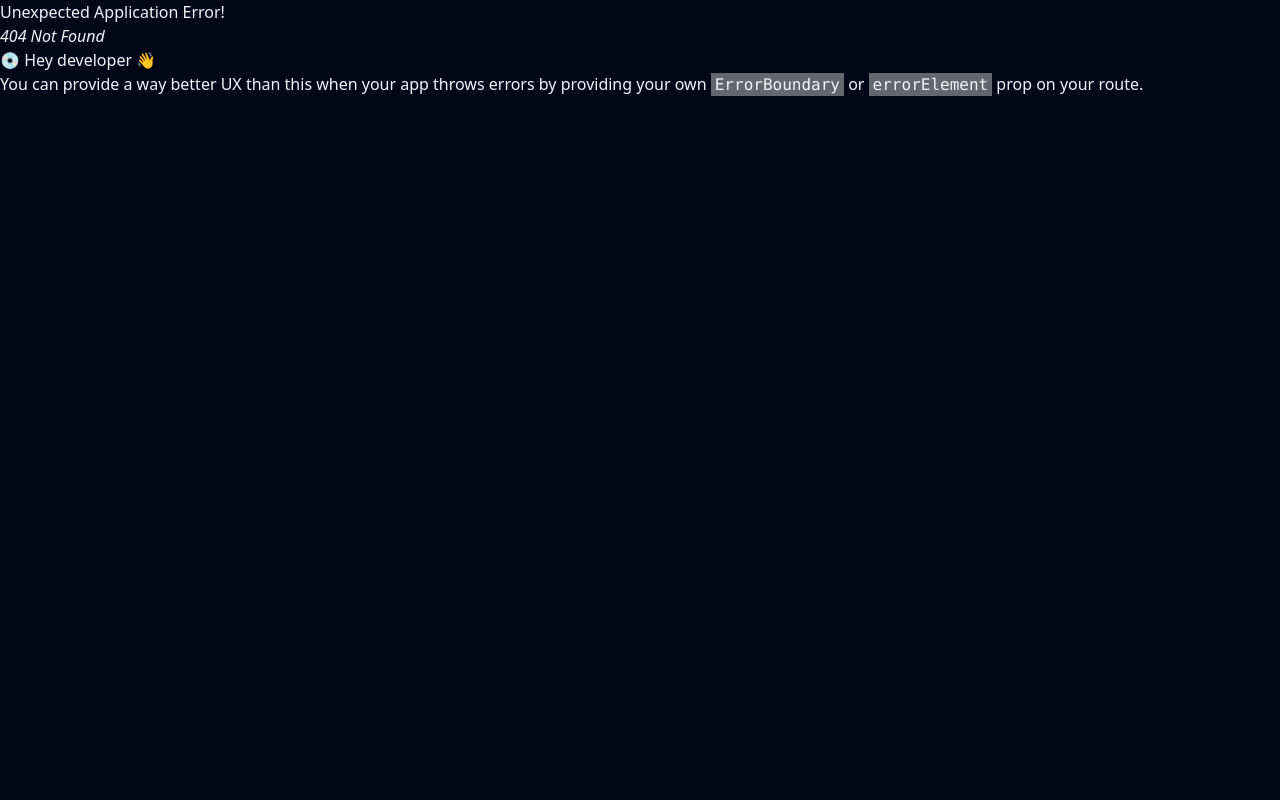
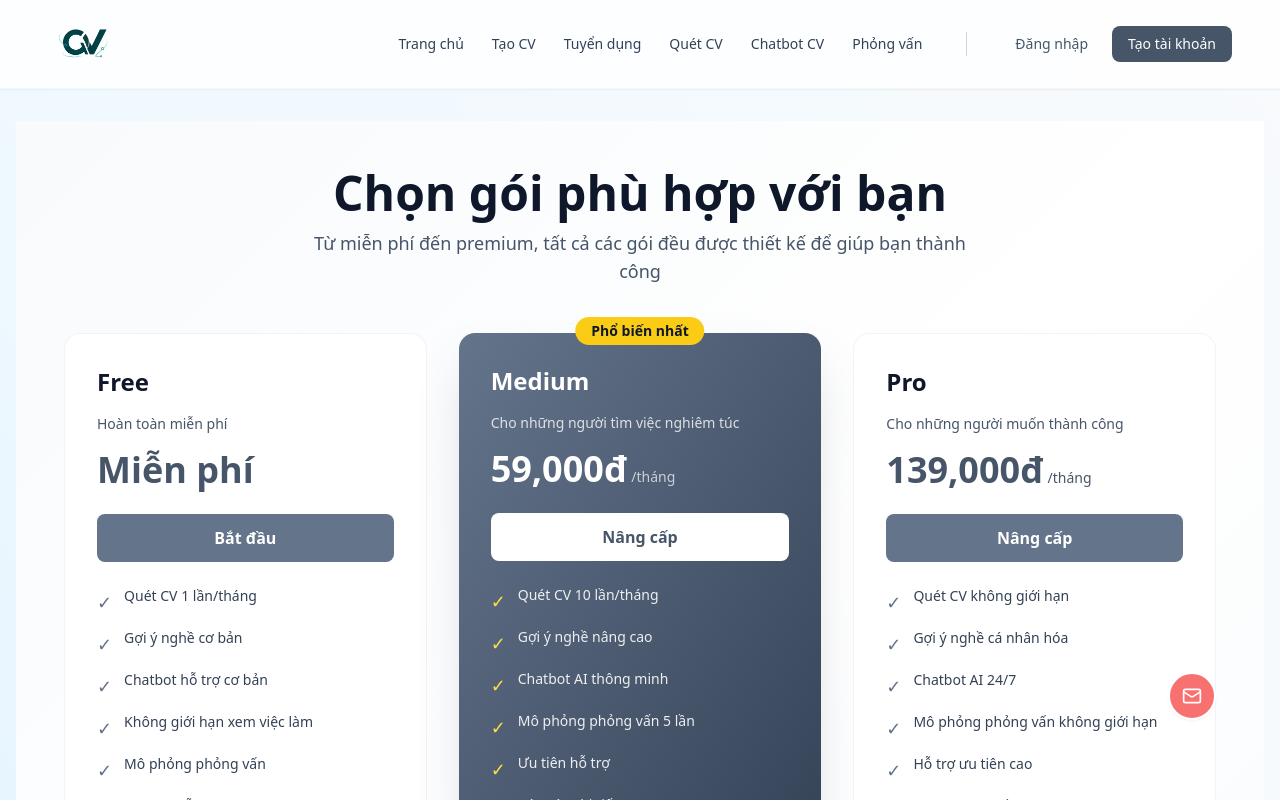
Before and after one commit to TamasTran/qatth-front-end, a React (Vite) app: page /pricing in a window 1280 px wide. Before the commit this address had no page. Shown: the top 800 px of the page. Built offline with nearby package versions, Linux system fonts and the light colour scheme.

Commit message:
them features

```diff
--- a/src/main.tsx
+++ b/src/main.tsx
@@ -15,6 +15,7 @@ import Chatbot from './pages/Chatbot'
 import Interview from './pages/Interview'
 import Profile from './pages/Profile'
 import Recharge from './pages/Recharge'
+import Pricing from './pages/Pricing'
 import { ProtectedRoute } from './shell/ProtectedRoute'
 
 const router = createBrowserRouter([
@@ -32,6 +33,7 @@ const router = createBrowserRouter([
       { path: 'jobs/:id', element: <ProtectedRoute><JobDetail /></ProtectedRoute> },
       { path: 'interview', element: <ProtectedRoute><Interview /></ProtectedRoute> },
       { path: 'profile', element: <ProtectedRoute><Profile /></ProtectedRoute> },
+      { path: 'pricing', element: <Pricing /> },
       { path: 'recharge', element: <ProtectedRoute><Recharge /></ProtectedRoute> },
     ]
   }
--- a/src/pages/Home.tsx
+++ b/src/pages/Home.tsx
@@ -1,6 +1,6 @@
 
 import { motion } from 'framer-motion'
-import { useOutletContext } from 'react-router-dom'
+import { useOutletContext, useNavigate } from 'react-router-dom'
 import { useState, useEffect, useMemo } from 'react'
 import { FileSearch, MessageSquare, Mic, User, Upload, Sparkles, Rocket, ArrowRight, Zap, Brain, Target, Workflow, Lightbulb, Users, TrendingUp, Clock, Handshake, DollarSign } from 'lucide-react'
 import { useAuth } from '../store/auth'
@@ -25,6 +25,7 @@ const generateStars = () => {
 export default function Home() {
   const { user } = useAuth()
   const { openAuthModal } = useOutletContext<OutletContextType>()
+  const navigate = useNavigate()
   const [viewportWidth, setViewportWidth] = useState(1500)
   const stars = useMemo(() => generateStars(), [])
 
@@ -521,7 +522,13 @@ export default function Home() {
               <motion.button
                 whileHover={{ scale: 1.05 }}
                 whileTap={{ scale: 0.95 }}
-                onClick={() => openAuthModal('register')}
+                onClick={() => {
+                  if (plan.price === '0') {
+                    openAuthModal('register')
+                  } else {
+                    navigate('/pricing')
+                  }
+                }}
                 className={`w-full py-3 rounded-lg font-semibold transition-all mb-6 ${
                   plan.highlighted
                     ? 'bg-white text-brand-600 hover:bg-slate-100'
--- /dev/null
+++ b/src/pages/Pricing.tsx
@@ -0,0 +1,191 @@
+import { motion } from 'framer-motion'
+import { Check, X } from 'lucide-react'
+import { useNavigate, useOutletContext } from 'react-router-dom'
+
+type OutletContext = {
+  openAuthModal?: (mode: 'login' | 'register') => void
+}
+
+export default function Pricing() {
+  const navigate = useNavigate()
+  const context = useOutletContext<OutletContext>()
+  const openAuthModal = context?.openAuthModal
+
+  const pricingPlans = [
+    {
+      id: 'free',
+      name: 'Free',
+      price: '0',
+      description: 'Hoàn toàn miễn phí',
+      features: [
+        { name: 'Quét CV 1 lần/tháng', included: true },
+        { name: 'Gợi ý nghề cơ bản', included: true },
+        { name: 'Chatbot hỗ trợ cơ bản', included: true },
+        { name: 'Không giới hạn xem việc làm', included: true },
+        { name: 'Mô phỏng phỏng vấn', included: false },
+        { name: 'Ưu tiên hỗ trợ', included: false },
+        { name: 'Báo cáo chi tiết', included: false },
+      ],
+      cta: 'Bắt đầu',
+      highlight: false,
+    },
+    {
+      id: 'medium',
+      name: 'Medium',
+      price: '59,000',
+      period: '/tháng',
+      description: 'Cho những người tìm việc nghiêm túc',
+      features: [
+        { name: 'Quét CV 10 lần/tháng', included: true },
+        { name: 'Gợi ý nghề nâng cao', included: true },
+        { name: 'Chatbot AI thông minh', included: true },
+        { name: 'Mô phỏng phỏng vấn 5 lần', included: true },
+        { name: 'Ưu tiên hỗ trợ', included: true },
+        { name: 'Báo cáo chi tiết', included: true },
+        { name: 'Tư vấn 1-1', included: false },
+      ],
+      cta: 'Nâng cấp',
+      highlight: true,
+    },
+    {
+      id: 'pro',
+      name: 'Pro',
+      price: '139,000',
+      period: '/tháng',
+      description: 'Cho những người muốn thành công',
+      features: [
+        { name: 'Quét CV không giới hạn', included: true },
+        { name: 'Gợi ý nghề cá nhân hóa', included: true },
+        { name: 'Chatbot AI 24/7', included: true },
+        { name: 'Mô phỏng phỏng vấn không giới hạn', included: true },
+        { name: 'Hỗ trợ ưu tiên cao', included: true },
+        { name: 'Báo cáo chi tiết + phân tích', included: true },
+        { name: 'Tư vấn 1-1 hàng tháng', included: true },
+      ],
+      cta: 'Nâng cấp',
+      highlight: false,
+    },
+  ]
+
+  const handleCTA = (planId: string) => {
+    if (planId === 'free') {
+      if (openAuthModal) {
+        openAuthModal('register')
+      } else {
+        navigate('/register')
+      }
+    } else {
+      navigate('/recharge')
+    }
+  }
+
+  return (
+    <div className="min-h-screen bg-gradient-to-br from-slate-50 via-white to-brand-50 py-12">
+      <div className="max-w-7xl mx-auto px-6">
+        {/* Header */}
+        <motion.div
+          initial={{ opacity: 0, y: -20 }}
+          animate={{ opacity: 1, y: 0 }}
+          transition={{ duration: 0.6 }}
+          className="text-center mb-12"
+        >
+          <h1 className="text-4xl md:text-5xl font-bold text-slate-900 mb-3">
+            Chọn gói phù hợp với bạn
+          </h1>
+          <p className="text-lg text-slate-600 max-w-2xl mx-auto">
+            Từ miễn phí đến premium, tất cả các gói đều được thiết kế để giúp bạn thành công
+          </p>
+        </motion.div>
+
+        {/* Pricing Cards */}
+        <div className="grid md:grid-cols-3 gap-8 max-w-6xl mx-auto mb-12">
+          {pricingPlans.map((plan, idx) => (
+            <motion.div
+              key={plan.id}
+              initial={{ opacity: 0, y: 20 }}
+              whileInView={{ opacity: 1, y: 0 }}
+              viewport={{ once: true }}
+              transition={{ delay: idx * 0.1 }}
+              className={`relative rounded-2xl p-8 transition-all ${
+                plan.highlight
+                  ? 'bg-gradient-to-br from-brand-500 to-brand-700 text-white shadow-2xl shadow-brand-500/30 scale-105'
+                  : 'bg-white border border-brand-200/50 hover:border-brand-300 hover:shadow-lg'
+              }`}
+            >
+              {plan.highlight && (
+                <div className="absolute -top-4 left-1/2 -translate-x-1/2 px-4 py-1 bg-yellow-400 text-slate-900 text-sm font-bold rounded-full">
+                  Phổ biến nhất
+                </div>
+              )}
+
+              <div className="space-y-4 mb-6">
+                <h3 className={`text-2xl font-bold ${plan.highlight ? 'text-white' : 'text-slate-900'}`}>
+                  {plan.name}
+                </h3>
+                <p className={`text-sm ${plan.highlight ? 'text-white/80' : 'text-slate-600'}`}>
+                  {plan.description}
+                </p>
+                <div className="flex items-baseline gap-1">
+                  <span className={`text-4xl font-bold ${plan.highlight ? 'text-white' : 'text-brand-600'}`}>
+                    {plan.price === '0' ? 'Miễn phí' : `${plan.price}đ`}
+                  </span>
+                  {plan.period && (
+                    <span className={`text-sm ${plan.highlight ? 'text-white/70' : 'text-slate-600'}`}>
+                      {plan.period}
+                    </span>
+                  )}
+                </div>
+              </div>
+
+              <motion.button
+                whileHover={{ scale: 1.05 }}
+                whileTap={{ scale: 0.95 }}
+                onClick={() => handleCTA(plan.id)}
+                className={`w-full py-3 rounded-lg font-semibold transition-all mb-6 ${
+                  plan.highlight
+                    ? 'bg-white text-brand-600 hover:bg-slate-100'
+                    : 'bg-brand-500 text-white hover:bg-brand-600'
+                }`}
+              >
+                {plan.cta}
+              </motion.button>
+
+              <ul className="space-y-3">
+                {plan.features.map((feature, idx) => (
+                  <li key={idx} className={`flex items-start gap-3 text-sm ${plan.highlight ? 'text-white/90' : 'text-slate-700'}`}>
+                    <span className={`text-lg mt-0.5 ${plan.highlight ? 'text-yellow-300' : 'text-brand-500'}`}>✓</span>
+                    {feature.name}
+                  </li>
+                ))}
+              </ul>
+            </motion.div>
+          ))}
+        </div>
+
+        {/* FAQ Section */}
+        <motion.div
+          initial={{ opacity: 0, y: 20 }}
+          animate={{ opacity: 1, y: 0 }}
+          transition={{ duration: 0.6, delay: 0.3 }}
+          className="max-w-3xl mx-auto bg-white rounded-2xl border border-brand-200 p-8 shadow-lg"
+        >
+          <h2 className="text-2xl font-bold text-slate-900 mb-6">Câu hỏi thường gặp</h2>
+          <div className="space-y-4">
+            <div>
+              <p className="font-semibold text-slate-900 mb-2">Có thể nâng cấp hoặc hạ cấp bất cứ lúc nào không?</p>
+              <p className="text-slate-600">Có, bạn có thể thay đổi gói của mình bất cứ lúc nào. Nếu nâng cấp, bạn sẽ được tính phí theo tỷ lệ.</p>
+            </div>
+            <div>
+              <p className="font-semibold text-slate-900 mb-2">Có hoàn tiền không?</p>
+              <p className="text-slate-600">Có, bạn có thể hoàn tiền trong 7 ngày nếu chưa sử dụng bất kỳ tính năng nào.</p>
+            </div>
+            <div>
+              <p className="font-semibold text-slate-900 mb-2">Gói Pro và Premium khác nhau như thế nào?</p>
+              <p className="text-slate-600">Gói Premium bao gồm tất cả tính năng của Pro cộng với hỗ trợ ưu tiên 24/7 từ đội ngũ của chúng tôi.</p>
+            </div>
+          </div>
+        </motion.div>
+      </div>
+    </div>
+  )
+}
--- a/src/shell/AppLayout.tsx
+++ b/src/shell/AppLayout.tsx
@@ -2,7 +2,7 @@
 import { useState, useEffect } from 'react'
 import { Outlet } from 'react-router-dom'
 import { motion } from 'framer-motion'
-import { MessageCircle, X, Phone, Mail, MessageSquare, Facebook } from 'lucide-react'
+import { Share2, Phone, Mail, MessageSquare, Facebook, Twitter, Instagram, Linkedin, Youtube, Github } from 'lucide-react'
 import { Header } from '../components/Header'
 import { AuthModal } from '../components/AuthModal'
 
@@ -14,14 +14,25 @@ export function AppLayout() {
   const [authModalOnClose, setAuthModalOnClose] = useState<(() => void) | null>(null)
   const [showContactBubble, setShowContactBubble] = useState(true)
   const [showContactMenu, setShowContactMenu] = useState(false)
-  const [currentContactIcon, setCurrentContactIcon] = useState(0)
+  const [currentIconIndex, setCurrentIconIndex] = useState(0)
 
   const contactOptions = [
-    { icon: Phone, label: 'Phone', link: 'tel:+84912345678', color: 'from-blue-400 to-blue-600' },
-    { icon: Mail, label: 'Email', link: 'mailto:contact@qatth.com', color: 'from-red-400 to-red-600' },
-    { icon: MessageSquare, label: 'Zalo', link: 'https://zalo.me/your-id', color: 'from-cyan-400 to-cyan-600' },
-    { icon: Facebook, label: 'Facebook', link: 'https://facebook.com/your-page', color: 'from-blue-500 to-blue-700' }
+    { icon: Twitter, label: 'Twitter', link: 'https://www.facebook.com/tamas7504/', bgColor: 'bg-blue-400' },
+    { icon: MessageSquare, label: 'WhatsApp', link: 'https://www.facebook.com/tamas7504/', bgColor: 'bg-green-400' },
+    { icon: Mail, label: 'Email', link: 'https://www.facebook.com/tamas7504/', bgColor: 'bg-red-400' },
+    { icon: Facebook, label: 'Facebook', link: 'https://www.facebook.com/tamas7504/', bgColor: 'bg-blue-600' },
+    { icon: Linkedin, label: 'LinkedIn', link: 'https://www.facebook.com/tamas7504/', bgColor: 'bg-blue-500' },
+    { icon: Youtube, label: 'YouTube', link: 'https://www.facebook.com/tamas7504/', bgColor: 'bg-red-500' },
+    { icon: Github, label: 'GitHub', link: 'https://www.facebook.com/tamas7504/', bgColor: 'bg-gray-800' },
+    { icon: Instagram, label: 'Instagram', link: 'https://www.facebook.com/tamas7504/', bgColor: 'bg-gradient-to-br from-purple-500 via-pink-500 to-orange-400'}
   ]
+
+  useEffect(() => {
+    const interval = setInterval(() => {
+      setCurrentIconIndex((prev) => (prev + 1) % contactOptions.length)
+    }, 2000)
+    return () => clearInterval(interval)
+  }, [])
 
   const openAuthModal = (mode: 'login' | 'register') => {
     setAuthModal({ isOpen: true, mode })
@@ -39,13 +50,6 @@ export function AppLayout() {
   const switchAuthMode = (mode: 'login' | 'register') => {
     setAuthModal({ isOpen: true, mode })
   }
-
-  useEffect(() => {
-    const interval = setInterval(() => {
-      setCurrentContactIcon((prev) => (prev + 1) % contactOptions.length)
-    }, 3000)
-    return () => clearInterval(interval)
-  }, [contactOptions.length])
 
   return (
     <div className="flex flex-col min-h-screen bg-[linear-gradient(60deg,#E0F2FE_0%,#F0F9FF_40%,#F8FAFC_100%)]">
@@ -70,64 +74,74 @@ export function AppLayout() {
         onSwitchMode={switchAuthMode}
       />
 
-      {/* Floating Contact Bubble */}
+      {/* Floating Contact Bubble - Bottom Right */}
       {showContactBubble && (
-        <motion.div
-          initial={{ opacity: 0, scale: 0.8, y: 20 }}
-          animate={{ opacity: 1, scale: 1, y: 0 }}
-          exit={{ opacity: 0, scale: 0.8, y: 20 }}
-          transition={{ duration: 0.4 }}
-          className="fixed bottom-8 right-8 z-40"
-        >
-          {/* Contact Menu */}
-          {showContactMenu && (
         <motion.div
           initial={{ opacity: 0, scale: 0.8 }}
           animate={{ opacity: 1, scale: 1 }}
           exit={{ opacity: 0, scale: 0.8 }}
-              transition={{ duration: 0.3 }}
-              className="absolute bottom-20 right-0 flex flex-col gap-3"
+          transition={{ duration: 1 }}
+          className="fixed bottom-0 right-0 z-40 pointer-events-none"
         >
-              {contactOptions.map((option, idx) => {
+          {/* Contact Menu - Circular Layout */}
+          <div
+            className="absolute bottom-0 right-0 w-40 h-40 flex items-center justify-end pr-16 pb-12 pointer-events-auto"
+            onMouseEnter={() => setShowContactMenu(true)}
+            onMouseLeave={() => setShowContactMenu(false)}
+          >
+            {/* Social Icons arranged in circle */}
+            {showContactMenu && contactOptions.map((option, idx) => {
               const Icon = option.icon
+              const angle = (idx / contactOptions.length) * 360
+              const radius = 55
+              const x = radius * Math.cos((angle - 90) * (Math.PI / 180))
+              const y = radius * Math.sin((angle - 90) * (Math.PI / 180))
+
               return (
                 <motion.a
                   key={idx}
                   href={option.link}
-                    target={option.label !== 'Phone' && option.label !== 'Email' ? '_blank' : undefined}
+                  target="_blank"
                   rel="noopener noreferrer"
-                    className={`flex items-center justify-center w-14 h-14 bg-gradient-to-br ${option.color} rounded-full shadow-lg hover:shadow-xl transition-all text-white group`}
-                    whileHover={{ scale: 1.1, y: -5 }}
+                  onClick={(e) => {
+                    e.stopPropagation()
+                    setTimeout(() => setShowContactMenu(false), 200)
+                  }}
+                  initial={{ opacity: 0, scale: 0.3, x: 0, y: 0 }}
+                  animate={{ opacity: 1, scale: 1, x, y }}
+                  exit={{ opacity: 0, scale: 0, x: 0, y: 0 }}
+                  transition={{ duration: 0.6, ease: "easeOut", delay: 0.1 }}
+                  className={`absolute flex items-center justify-center w-10 h-10 ${option.bgColor} rounded-full shadow-sm hover:shadow-md transition-all text-white group border-2 border-white pointer-events-auto cursor-pointer`}
+                  whileHover={{ scale: 1.15 }}
                   whileTap={{ scale: 0.95 }}
                   title={option.label}
                 >
-                    <Icon className="w-6 h-6 group-hover:scale-125 transition-transform" />
+                  <Icon className="w-4 h-4 group-hover:scale-125 transition-transform" />
                 </motion.a>
               )
             })}
-            </motion.div>
-          )}
 
-          {/* Main Contact Button - Icon Only */}
+            {/* Main Contact Button - Changing Icon & Color (Center) */}
             <motion.button
-            onClick={() => setShowContactMenu(!showContactMenu)}
-            className={`flex items-center justify-center w-16 h-16 bg-gradient-to-br from-slate-300 via-slate-400 to-slate-600 rounded-full shadow-2xl shadow-slate-400/40 hover:shadow-slate-400/60 transition-all text-white group`}
+              className={`relative flex items-center justify-center w-12 h-12 ${contactOptions[currentIconIndex].bgColor} rounded-full shadow-sm hover:shadow-md transition-all text-white group border-2 border-white z-10 pointer-events-auto`}
               whileHover={{ scale: 1.1 }}
               whileTap={{ scale: 0.95 }}
             >
               <motion.div
-              key={currentContactIcon}
-              initial={{ scale: 0, rotate: -180 }}
-              animate={{ scale: 1, rotate: 0 }}
-              exit={{ scale: 0, rotate: 180 }}
-              transition={{ duration: 0.4 }}
+                key={currentIconIndex}
+                initial={{ opacity: 0, scale: 0.8 }}
+                animate={{ opacity: 1, scale: 1 }}
+                exit={{ opacity: 0, scale: 0.8 }}
+                transition={{ duration: 0.3 }}
               >
                 {(() => {
-                const CurrentIcon = contactOptions[currentContactIcon].icon
-                return <CurrentIcon className="w-7 h-7 group-hover:scale-125 transition-transform" />
+                  const CurrentIcon = contactOptions[currentIconIndex].icon
+                  return <CurrentIcon className="w-5 h-5 group-hover:scale-125 transition-transform" />
                 })()}
               </motion.div>
             </motion.button>
+          </div>
+
         </motion.div>
       )}
     </div>
--- a/src/shell/ProtectedRoute.tsx
+++ b/src/shell/ProtectedRoute.tsx
@@ -32,13 +32,18 @@ export function ProtectedRoute({ children }: { children: React.ReactNode }) {
   useEffect(() => {
     if (!user && !hasCalledModal.current) {
       hasCalledModal.current = true
-      // Set callback to navigate home when modal closes
-      setAuthModalOnClose(() => {
-        navigate('/')
-      })
-      openAuthModal('login')
+      // If trying to access recharge, redirect to pricing instead
+      if (location.pathname === '/recharge') {
+        navigate('/pricing')
+      } else {
+        // Set callback to navigate home when modal closes
+        setAuthModalOnClose(() => {
+          navigate('/')
+        })
+        openAuthModal('login')
+      }
     }
-  }, [user, openAuthModal, setAuthModalOnClose, navigate])
+  }, [user, openAuthModal, setAuthModalOnClose, navigate, location.pathname])
 
   if (!user) {
     return null
```
Lines whose indentation alone changed are shown as unchanged.
